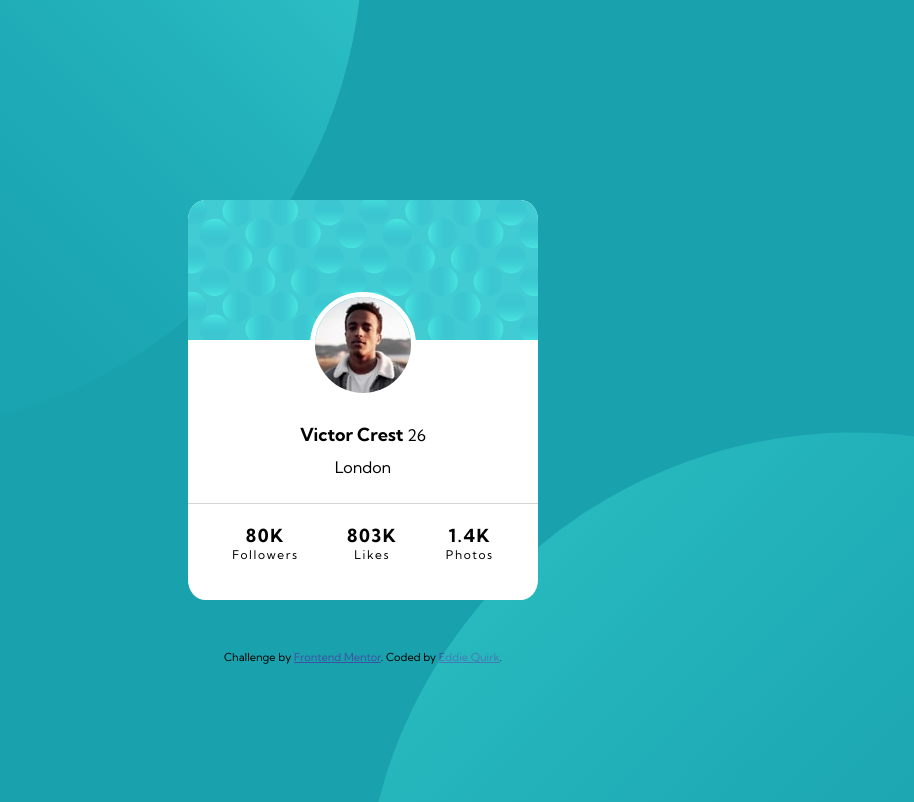
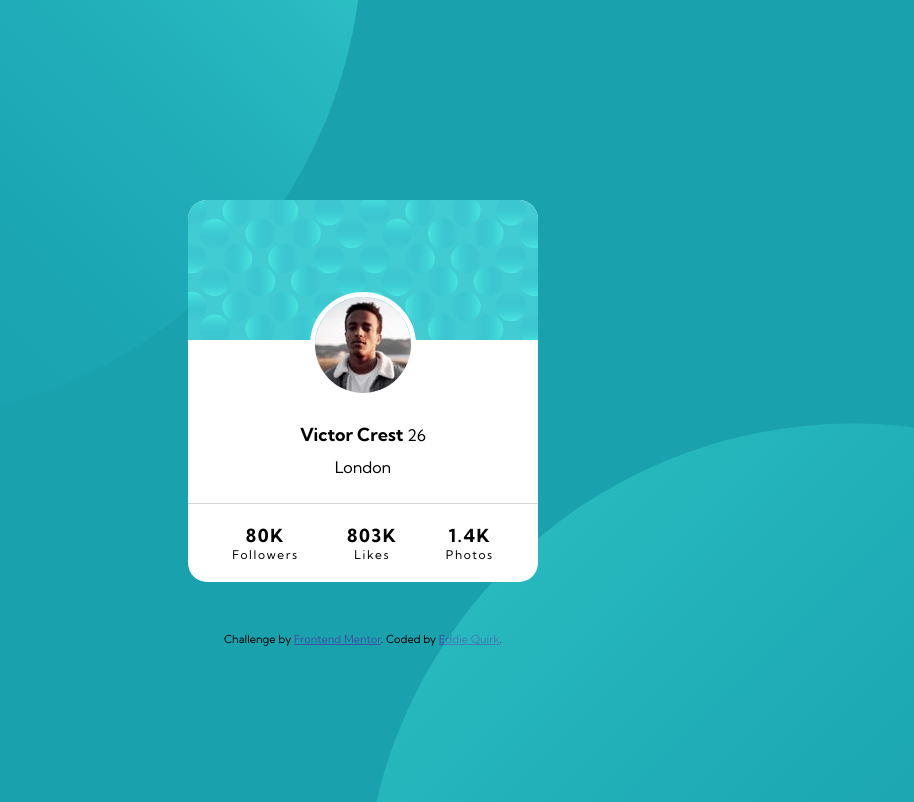
Before and after one commit to edquirk/profile-card-component-main, a plain HTML site: page index.html in a window 1280 px wide. Shown: the top 802 px of the page, without its empty margins (277-1191 px from the left). Drawn offline with Linux system fonts and the light colour scheme.

Commit message:
added more upgrades to width and radius, version 1.2

```diff
--- a/style.css
+++ b/style.css
@@ -19,29 +19,30 @@ body {
 
 .card-container {
   background-color: rgb(255, 255, 255);
-  width: 350px;
-  height: 400px;
+  max-width: 350px;
   margin: 200px auto 50px;
   text-align: center;
-  border-radius: 5%;
   overflow: hidden;
   position: relative;
+  border-radius: 1.2rem;
 }
 
 .top-pattern {
   position: absolute;
   right: 50%;
   bottom: 50%;
+  overflow: hidden;
 }
 
 .bottom-pattern {
   position: absolute;
   left: 50%;
   top: 50%;
+  overflow: hidden;
 }
 
 .blue-pattern {
-  width: 100%;
+  max-width: 100%;
 }
 
 .victor-image {
```
